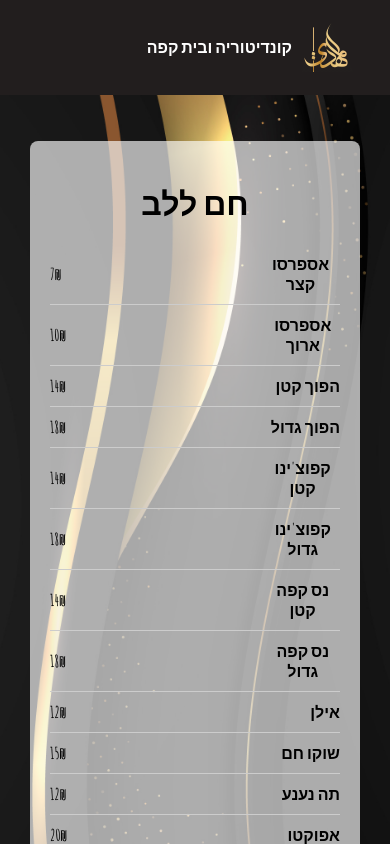
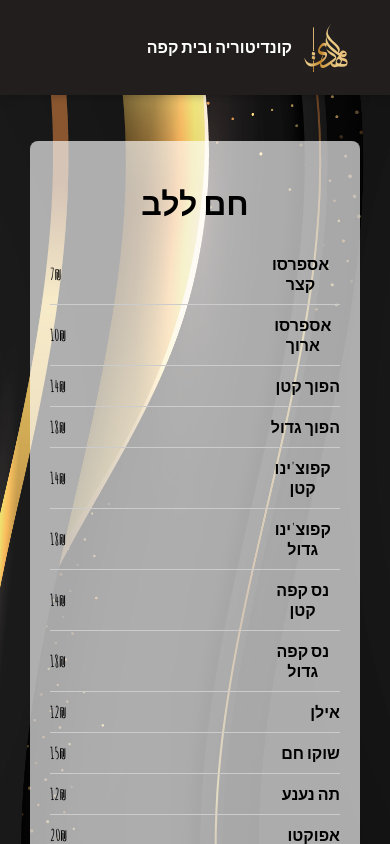
Before and after one commit to RaafatMarzuq/Al-Mahdi-Sweets, a React (Create React App) app: page /coffeeMenu in a window 390 px wide. Shown: the top 844 px of the page. Built offline with nearby package versions, Linux system fonts and the light colour scheme.

Commit message:
adding background

```diff
--- a/src/backgroundStyle.css
+++ b/src/backgroundStyle.css
@@ -18,10 +18,7 @@
 
 
 @media screen and (max-width: 769px) {
-    .menu-container {
-    background-image: url('../public/images/background1.jpg');
-    background-size: cover;
+    body {
     background-position: 100%;
-    background-repeat: no-repeat;
     }
   }
```
